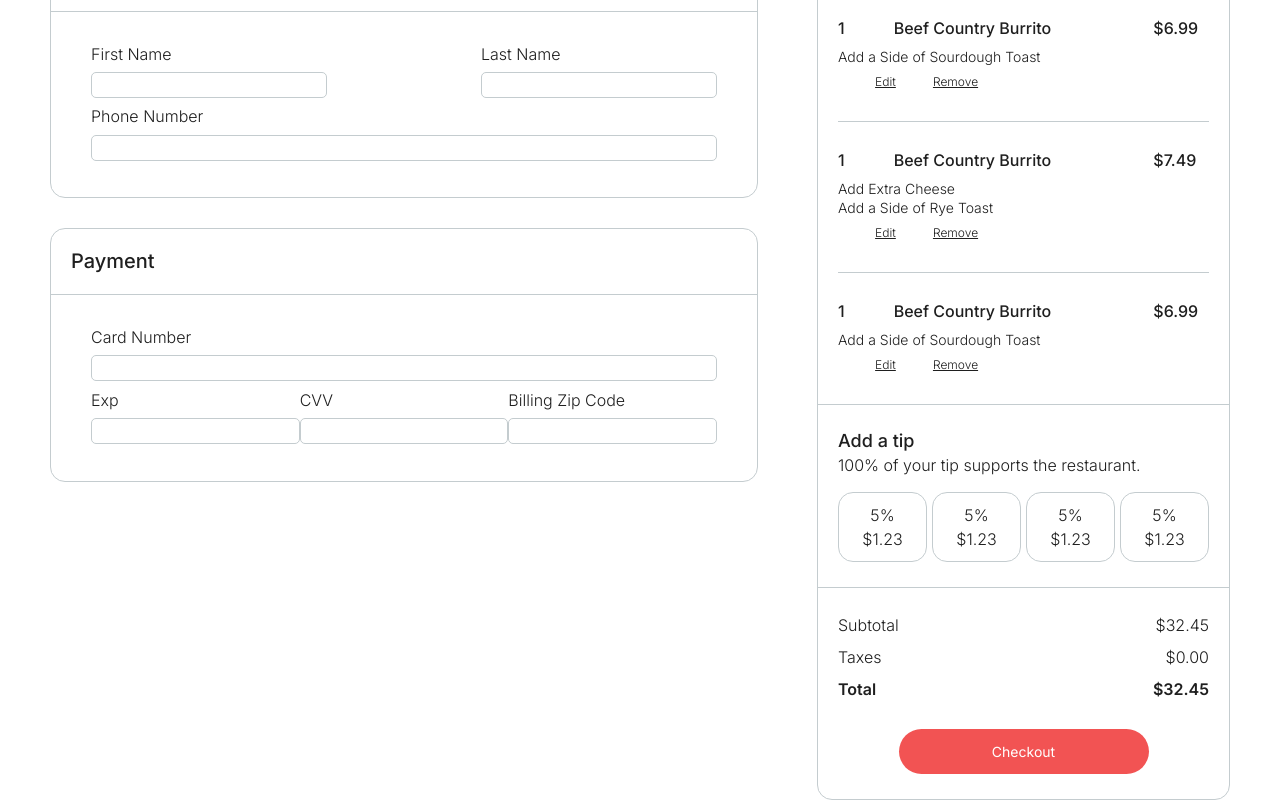
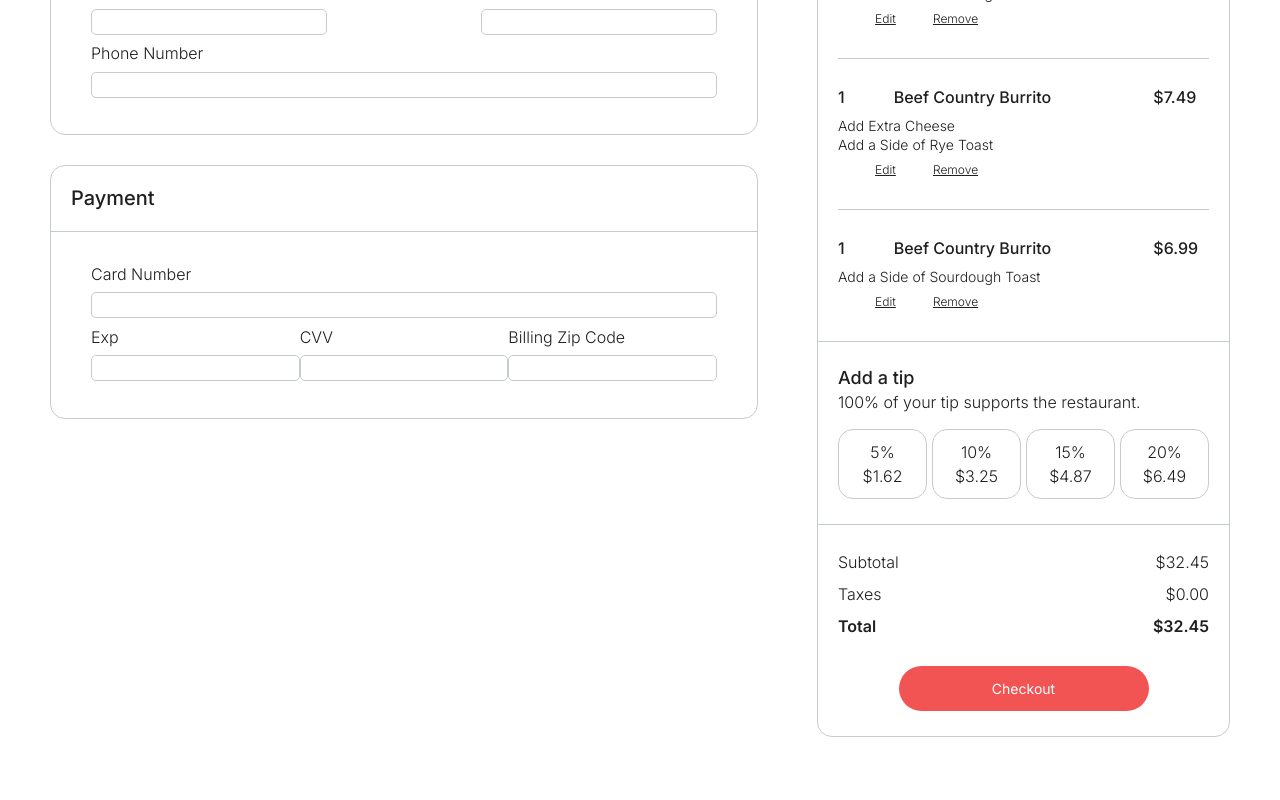
Before and after one commit to sejungk/my-deli_web-app, a Next.js app: page /checkout in a window 1280 px wide. Shown: the part 710-1510 px from the top of the page. After the commit the page ends 1447 px from the top, so only its background shows below. Built offline with nearby package versions, Linux system fonts and the light colour scheme.

Commit message:
chore: Reorganize layout files and resolve layout issues
- Restructured layout components for better organization
- Resolved layout issues and nesting problems
- Applied CartProvider to wrap the entire application

```diff
--- a/app/RootLayout.js
+++ b/app/RootLayout.js
@@ -13,6 +13,10 @@ export const metadata = {
 export default function RootLayout({children}) {
   return (
     <html lang="en">
+      <head>
+        <title>My Deli</title>
+      </head>
+
       <body className={inter.className}>
         {children}
       </body>
--- a/app/checkout/layout.js
+++ b/app/checkout/layout.js
@@ -1,11 +1,13 @@
+import CheckoutNavbar from '../../component/CheckoutNavbar';
 import RootLayout from '../RootLayout';
-import CheckoutNavbar from '../../component/CheckoutNavbar';
 
 export default function CheckoutLayout({ children }) {
   return (
     <RootLayout>
-      <CheckoutNavbar />
-      {children}
+      <div>
+        <CheckoutNavbar />
+        {children}
+      </div>
     </RootLayout>
   )
 };
--- a/app/checkout/page.jsx
+++ b/app/checkout/page.jsx
@@ -1,17 +1,36 @@
 // "use client"
 
-import CheckoutLayout from './layout';
+// import CheckoutLayout from './layout';
 import Checkout from '../../component/Checkout'
 import { CartProvider } from '../CartContext';
+import CheckoutLayout from './layout';
 
 const CheckoutPage = () => {
   return (
     <CartProvider>
-      <CheckoutLayout>
-        <Checkout />
-      </CheckoutLayout>
+      <Checkout />
     </CartProvider>
   )
 }
 
+
+
+CheckoutPage.getLayout = function getLayout(page) {
+  return (
+    <CheckoutLayout>
+       {/* <CheckoutNavbar /> */}
+        {page}
+    </CheckoutLayout>
+  )
+}
+
 export default CheckoutPage;
+
+
+// Page.getLayout = function getLayout(page) {
+//   return (
+//     <Layout>
+//       <NestedLayout>{page}</NestedLayout>
+//     </Layout>
+//   )
+// }
--- a/app/layout.js
+++ b/app/layout.js
@@ -1,6 +1,8 @@
+import RootLayout from './RootLayout';
 import Footer from '../component/Footer';
 import Navbar from '../component/Navbar';
-import RootLayout from './RootLayout';
+import MenuItems from '../component/MenuItems';
+import Cart from '../component/Cart';
 
 export default function Layout({children}) {
   return (
--- a/component/Checkout.jsx
+++ b/component/Checkout.jsx
@@ -4,11 +4,86 @@ import PickupDetails from '../component/PickupDetails';
 import CustomerInfo from '../component/CustomerInfo';
 import Payment from '../component/Payment';
 import OrderSummary from '../component/OrderSummary';
-// import { useContext } from 'react';
-// import { CartContext } from '../CartContext';
+import { useContext } from 'react';
+import { CartContext } from '../app/CartContext';
 
 const Checkout = () => {
-  // const { cartItems } = useContext(CartContext);
+  const { cartItems } = useContext(CartContext);
+  console.log("checkout cart items: ", cartItems)
+    //dummy data
+    // const cartItems = [
+    //   {
+    //     id: 3,
+    //     name: "DIY Croissant Breakfast Sandwich",
+    //     option_groups: [],
+    //     price: 3.49,
+    //     quantity: 1,
+    //   },
+    //   {
+    //     id: 11,
+    //     name: "Beef Country Burrito",
+    //     option_groups: {
+    //       breakfast_mods: {
+    //         id: 20,
+    //         name: "Add Extra Cheese",
+    //         additional_price: "0.50",
+    //       },
+    //       homefries_toast: {
+    //         id: 17,
+    //         name: "Add a Side of Rye Toast",
+    //         additional_price: "1.00",
+    //       },
+    //     },
+    //     price: 7.49,
+    //     quantity: 1,
+    //   },
+    //   {
+    //     id: 11,
+    //     name: "Beef Country Burrito",
+    //     option_groups: {
+    //       homefries_toast: {
+    //         id: 18,
+    //         name: "Add a Side of Sourdough Toast",
+    //         additional_price: "1.00",
+    //       },
+    //     },
+    //     price: 6.99,
+    //     quantity: 1,
+    //   },
+    //   {
+    //     id: 11,
+    //     name: "Beef Country Burrito",
+    //     option_groups: {
+    //       breakfast_mods: {
+    //         id: 20,
+    //         name: "Add Extra Cheese",
+    //         additional_price: "0.50",
+    //       },
+    //       homefries_toast: {
+    //         id: 17,
+    //         name: "Add a Side of Rye Toast",
+    //         additional_price: "1.00",
+    //       },
+    //     },
+    //     price: 7.49,
+    //     quantity: 1,
+    //   },
+    //   {
+    //     id: 11,
+    //     name: "Beef Country Burrito",
+    //     option_groups: {
+    //       homefries_toast: {
+    //         id: 18,
+    //         name: "Add a Side of Sourdough Toast",
+    //         additional_price: "1.00",
+    //       },
+    //     },
+    //     price: 6.99,
+    //     quantity: 1,
+    //   }
+    // ];
+
+  let subtotal = cartItems.reduce((acc, item) => acc + parseFloat(item.price), 0);
 
   return (
     <div className={styles.container}>
@@ -25,7 +100,7 @@ const Checkout = () => {
           <div className="bttn bttn_red bttn_auto-width">
             <span>Place Pickup Order</span>
             <span>|</span>
-            <span>$3.99</span>
+            <span>${(subtotal ?? 0).toFixed(2)}</span>
           </div>
         </div>
         <OrderSummary />
--- a/component/OrderSummary.jsx
+++ b/component/OrderSummary.jsx
@@ -84,7 +84,7 @@ const OrderSummary = () => {
   ];
 
   const handleCheckout = () => {
-    checkout();
+    // checkout();
   };
 
   const handleRemoveItem = (itemId) => {
@@ -121,22 +121,22 @@ const OrderSummary = () => {
           <div className={`${styles.tipCardWrapper} flex_row`}>
             <div className={styles.tipCard}>
               <p>5%</p>
-              <p>$1.23</p>
+              <p>${((subtotal * .05) ?? 0).toFixed(2)}</p>
             </div>
 
             <div className={styles.tipCard}>
-              <p>5%</p>
-              <p>$1.23</p>
+              <p>10%</p>
+              <p>${((subtotal * .1) ?? 0).toFixed(2)}</p>
             </div>
 
             <div className={styles.tipCard}>
-              <p>5%</p>
-              <p>$1.23</p>
+              <p>15%</p>
+              <p>${((subtotal * .15) ?? 0).toFixed(2)}</p>
             </div>
 
             <div className={styles.tipCard}>
-              <p>5%</p>
-              <p>$1.23</p>
+              <p>20%</p>
+              <p>${((subtotal * .2) ?? 0).toFixed(2)}</p>
             </div>
           </div>
         </div>
```
Also changed, not shown: app/page.js (+41 -2 lines).
